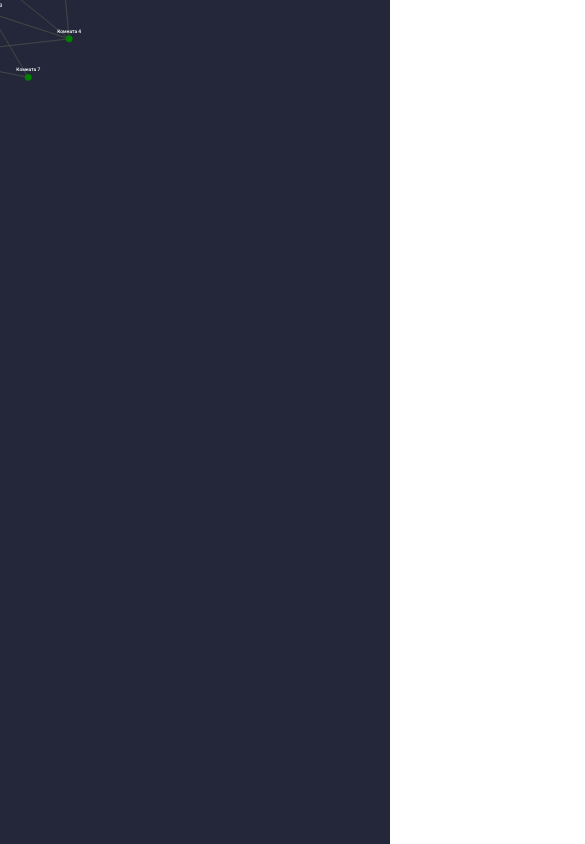
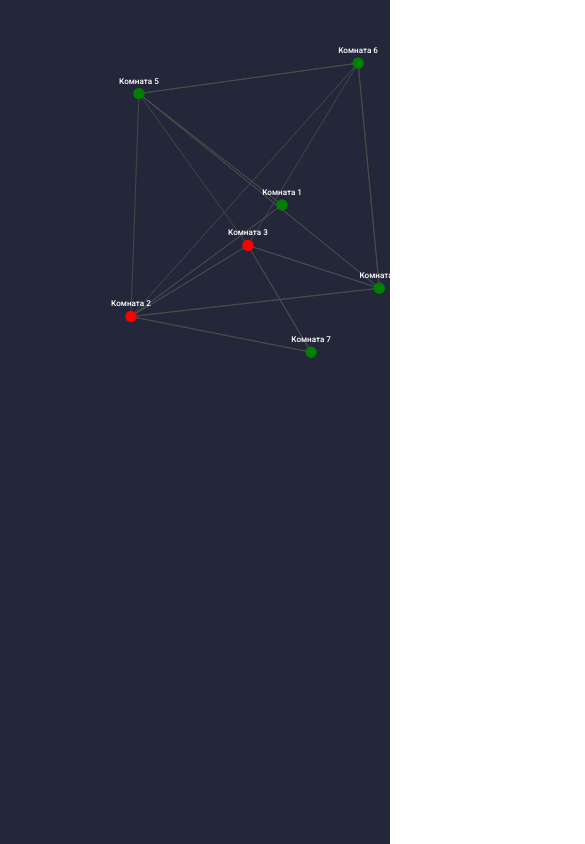
Before and after one commit to Zayac11/Cv-Constructor, a React (Create React App) app: page / in a window 390 px wide. Shown: the top 844 px of the page, 585 px wide, since content can reach past the window. Built offline with nearby package versions, Linux system fonts and the light colour scheme.

Commit message:
responsive svg change

```diff
--- a/src/components/D3/D3Main.jsx
+++ b/src/components/D3/D3Main.jsx
@@ -136,10 +136,10 @@
     }, [])
 
     return (
-        <>
-            <svg id='container' viewBox="0 0 800 1000" preserveAspectRatio="xMidYMid meet"
+        <div style={{width: 650}}>
+            <svg id='container'  viewBox="-325 -275 800 1000" preserveAspectRatio="xMidYMid meet"
             > </svg>
-        </>
+        </div>
     )
 }
 
```
